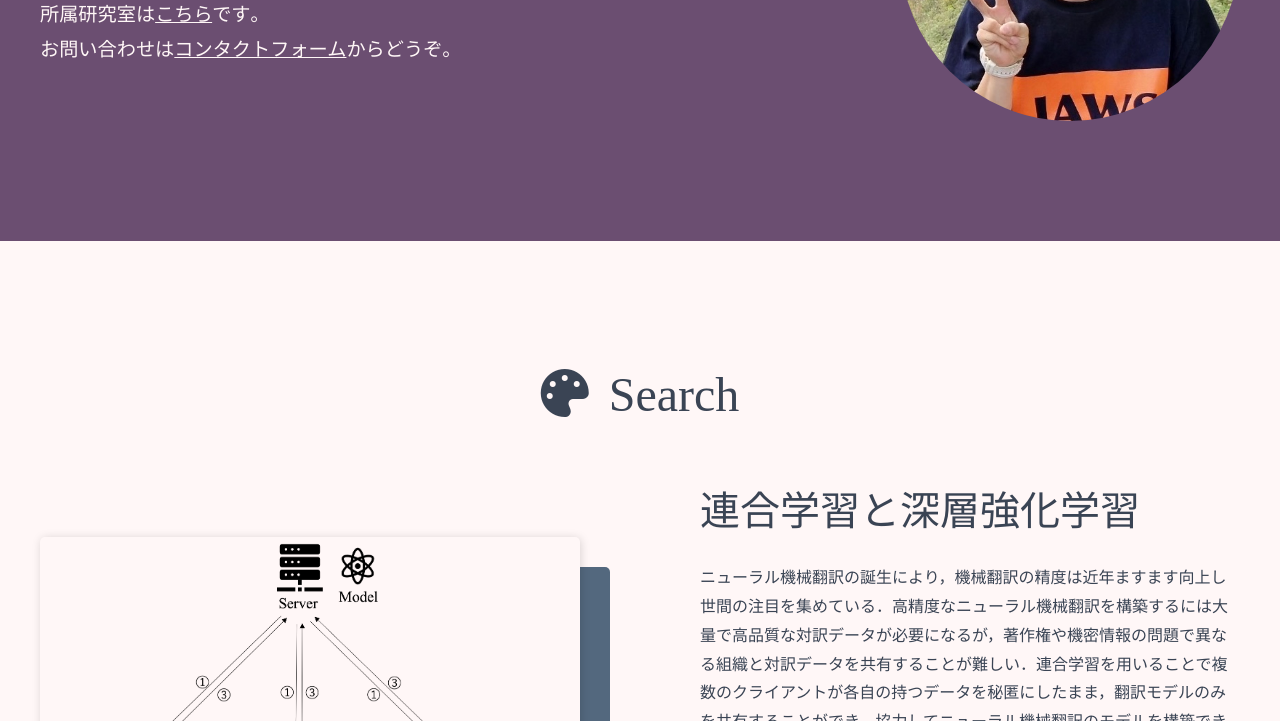
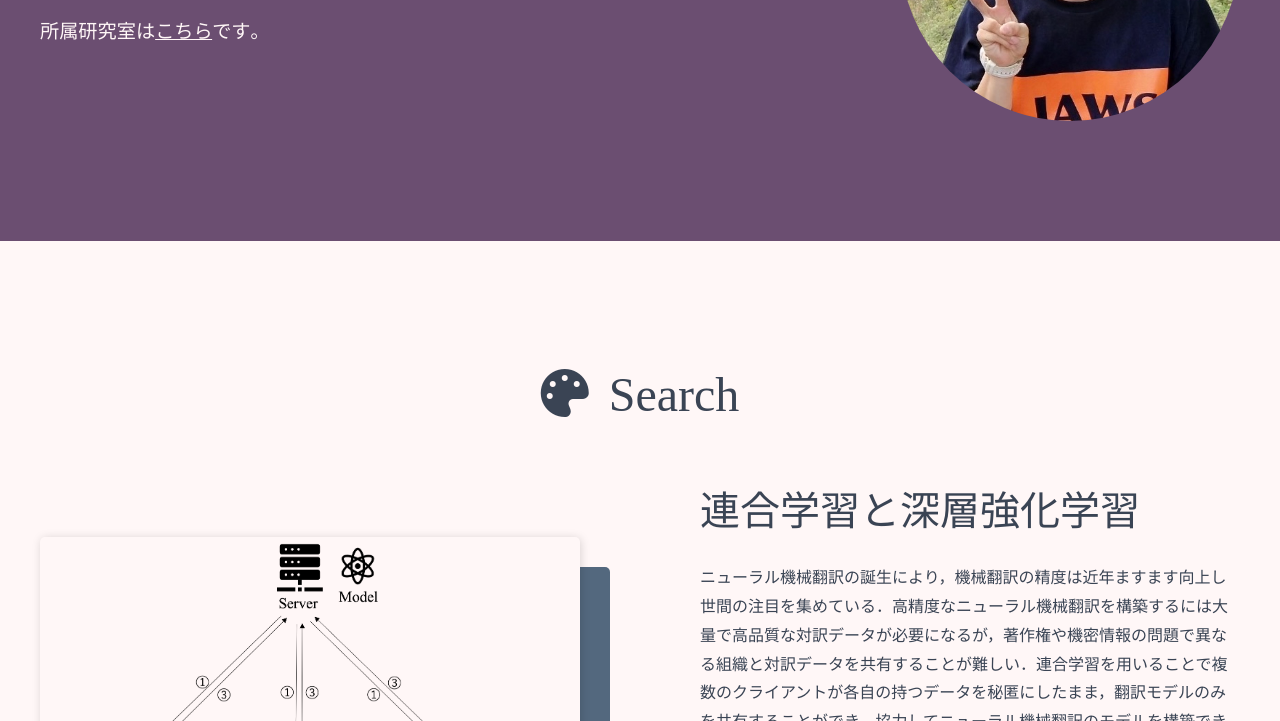
Before and after one commit to Kantaro1026/webpage, a plain HTML site: page index.html in a window 1280 px wide. Shown: the part 379-1100 px from the top of the page. Drawn offline with Linux system fonts and the light colour scheme; a web font is replaced by a local one.

Commit message:
Update index.html

```diff
--- a/index.html
+++ b/index.html
@@ -46,7 +46,9 @@
                 <div class="main-hero-highlight">
                     <h1>名前: <strong>北川 勘太朗</strong></h1><h3>職業: 大学院生(立命館大)</h3>
                     <div class="main-hero-highlight-links">
-                        <p>所属研究室は<a href="https://www.si-lab.org/index-ja.html" target="_blank">こちら</a>です｡<br>お問い合わせは<a href="#contact">コンタクトフォーム</a>からどうぞ。</p>
+                        <p>所属研究室は<a href="https://www.si-lab.org/index-ja.html" target="_blank">こちら</a>です｡
+                            <!-- <br>お問い合わせは<a href="#contact">コンタクトフォーム</a>からどうぞ。-->
+                        </p>
                         <!-- <ul class="social-links">
                             <li>
                                 <a href="" target="_blank">
```
